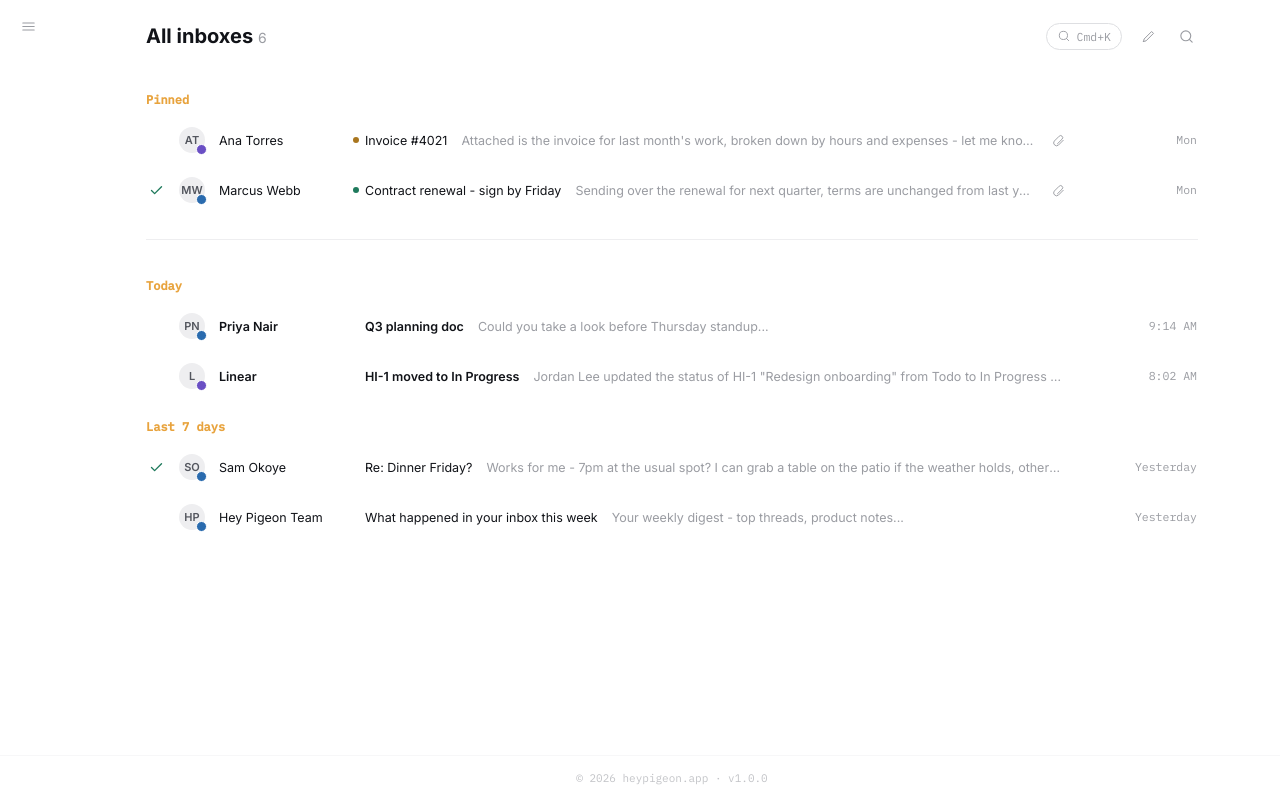
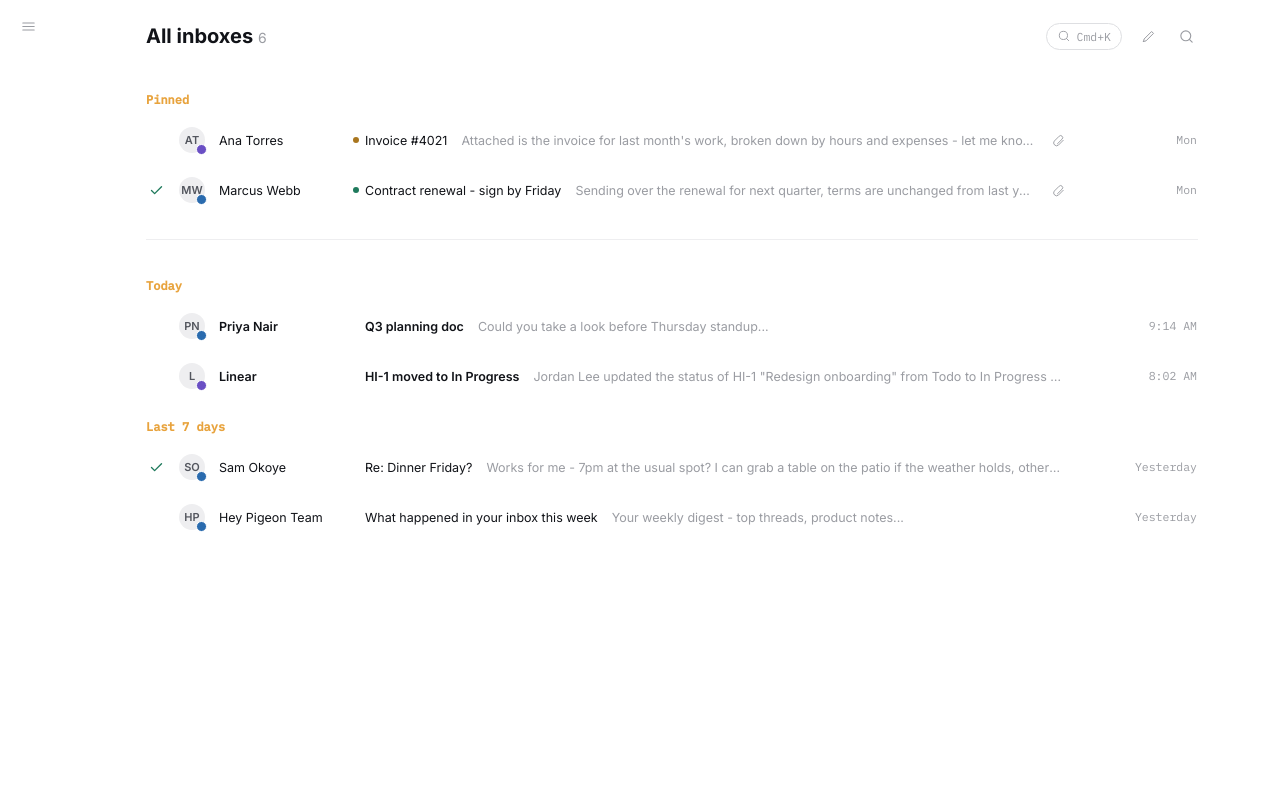
Before and after one commit to peterkracik/hey-pigeon, a Svelte app: page / in a window 1280 px wide. Built offline with nearby package versions, Linux system fonts and the light colour scheme.

Commit message:
move copyright from app footer to bottom of settings

```diff
--- a/src/App.svelte
+++ b/src/App.svelte
@@ -398,11 +398,6 @@
         {/if}
       </div>
     </div>
-    {#if !threadOpen && !fullscreen}
-      <div class="footer">
-        <span>© 2026 heypigeon.app · v1.0.0</span>
-      </div>
-    {/if}
   </div>
 
   <SearchOverlay open={searchOpen} onClose={() => (searchOpen = false)} />
@@ -568,18 +563,6 @@
     font-family: var(--font-body);
     font-size: 14px;
   }
-  .footer {
-    padding: 10px 32px 14px 96px;
-    text-align: center;
-    flex-shrink: 0;
-    border-top: 1px solid var(--navy-50);
-  }
-  .footer span {
-    font-family: var(--font-mono);
-    font-size: 11px;
-    color: var(--text-tertiary);
-    opacity: 0.6;
-  }
   .compose-fs {
     position: fixed;
     inset: 0;
--- a/src/lib/Settings.svelte
+++ b/src/lib/Settings.svelte
@@ -308,6 +308,8 @@
       </div>
     </div>
   </section>
+
+  <div class="copyright">© 2026 heypigeon.app · v1.0.0</div>
 </div>
 
 <style>
@@ -463,6 +465,14 @@
   .signature-wrap {
     padding: 0 0 16px;
   }
+  .copyright {
+    text-align: center;
+    font-family: var(--font-mono);
+    font-size: 11px;
+    color: var(--text-tertiary);
+    opacity: 0.6;
+    padding-top: 8px;
+  }
   .signature-wrap textarea {
     width: 100%;
     box-sizing: border-box;
```
Also changed, not shown: 1 other file (tests, documents, lock files or other folders).
